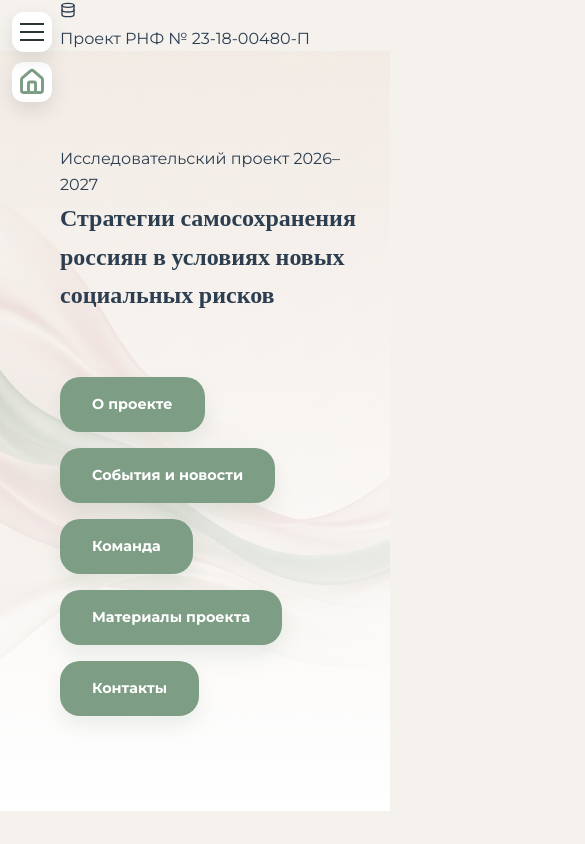
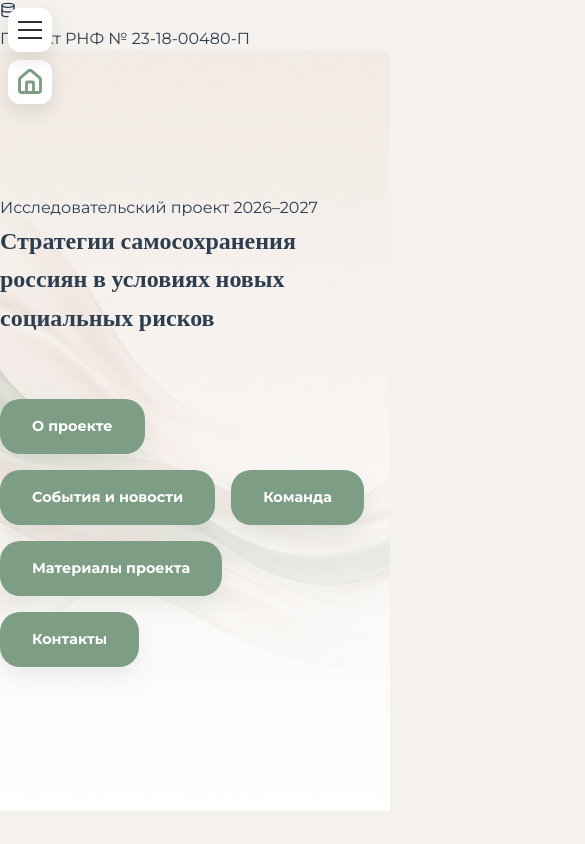
Before and after one commit to digital-selfcare/digital-selfcare.github.io, a React (Vite) app: page / in a window 390 px wide. Shown: the top 844 px of the page, 585 px wide, since content can reach past the window. Built offline with nearby package versions, Linux system fonts and the light colour scheme; a web font is replaced by a local one.

Commit message:
Critical mobile fix: force static sidebar, clear nav overlap with padding, and fix carousel hitboxes

```diff
--- a/src/index.css
+++ b/src/index.css
@@ -193,18 +193,25 @@ section {
 
 @media (max-width: 768px) {
   .burger-btn, .back-btn, .home-btn {
-    left: 12px;
-    width: 40px;
-    height: 40px;
+    left: 8px; /* Slightly closer to edge to save space */
+    width: 44px;
+    height: 44px;
   }
 
-  .burger-btn { top: 12px; }
-  .back-btn { top: 62px; }
-  .home-btn { top: 62px; }
+  .burger-btn { top: 8px; }
+  .back-btn { top: 60px; }
+  .home-btn { top: 60px; }
   .home-btn.shifted { top: 112px; }
 
+  /* Critical: Increase padding to avoid icons */
+  .member-detail-overlay {
+    padding-left: 64px !important;
+    padding-right: 16px !important;
+    padding-top: 5rem !important;
+  }
+
   .container {
-    padding-left: 60px !important;
+    padding-left: 0 !important; /* Reset since parent has padding */
   }
 }
 
@@ -390,22 +397,25 @@ section {
 
 @media (max-width: 600px) {
   .team-carousel-container {
-    height: 500px;
+    height: 550px;
+    overflow: hidden; /* Prevent horizontal scroll */
   }
 
   .carousel-item-wrapper {
-    width: 280px;
-    height: 380px;
-    border-radius: 24px;
+    width: 260px; /* Smaller cards */
+    height: 400px;
+    border-radius: 30px;
+  }
+
+  .carousel-item-active {
+    left: 10px; /* Pull active card slightly right */
   }
 
   .carousel-item-next {
-    left: 40px;
-    transform: scale(0.85) translateX(180px);
-  }
-
-  .carousel-member-info h3 {
-    font-size: 1.1rem;
+    left: auto;
+    right: -180px; /* Show only a sliver of the next card */
+    transform: scale(0.8);
+    opacity: 0.4;
   }
 }
 
@@ -512,17 +522,20 @@ section {
 
 @media (max-width: 900px) {
   .member-info-content {
-    grid-template-columns: 1fr;
+    grid-template-columns: 1fr !important;
+    display: block !important;
     gap: 2rem;
   }
 
   .info-sidebar {
-    position: static;
-    order: 2;
+    position: static !important;
+    display: block !important;
+    width: 100% !important;
+    margin-top: 2rem;
   }
 
   .info-main {
-    order: 1;
+    width: 100% !important;
   }
 }
 
```
